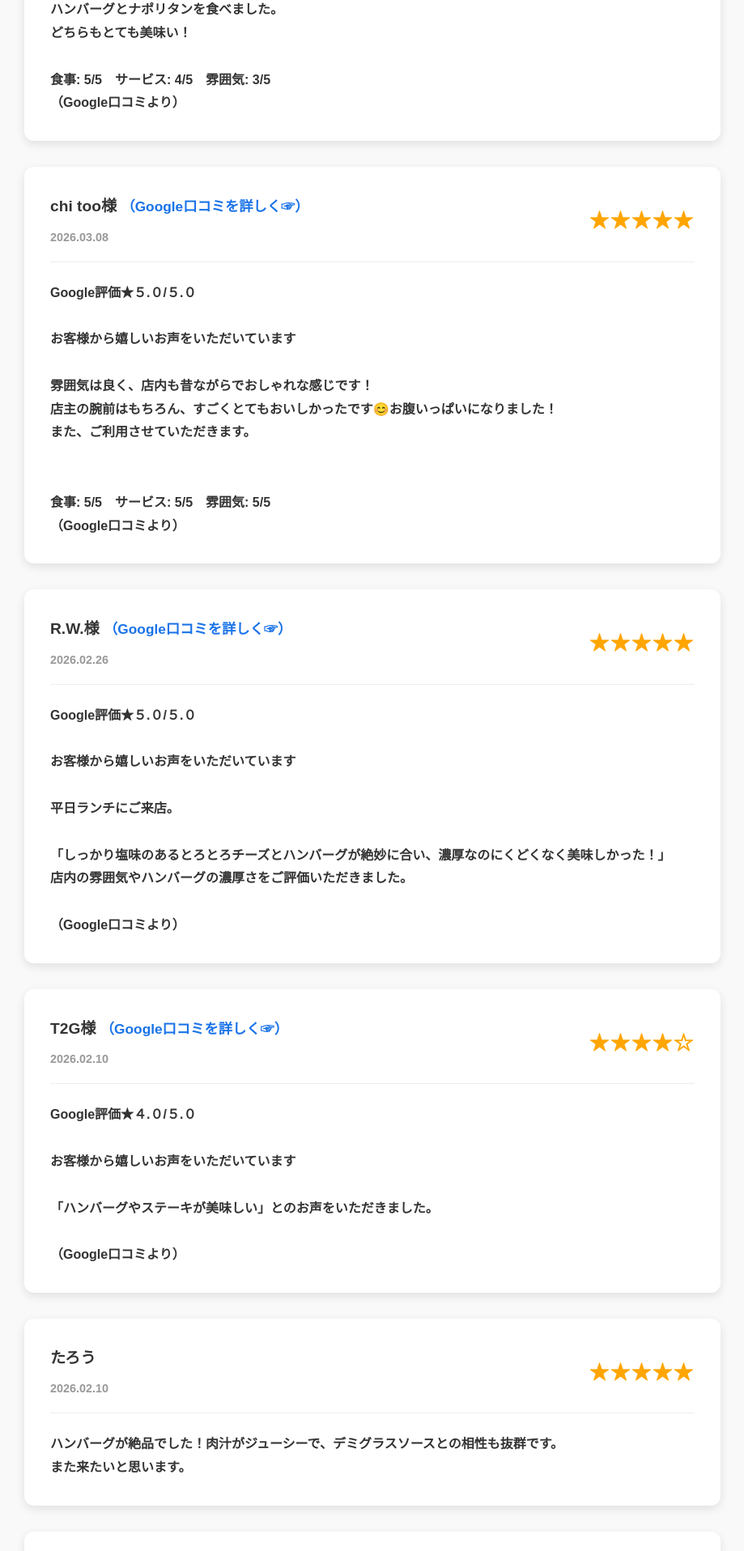
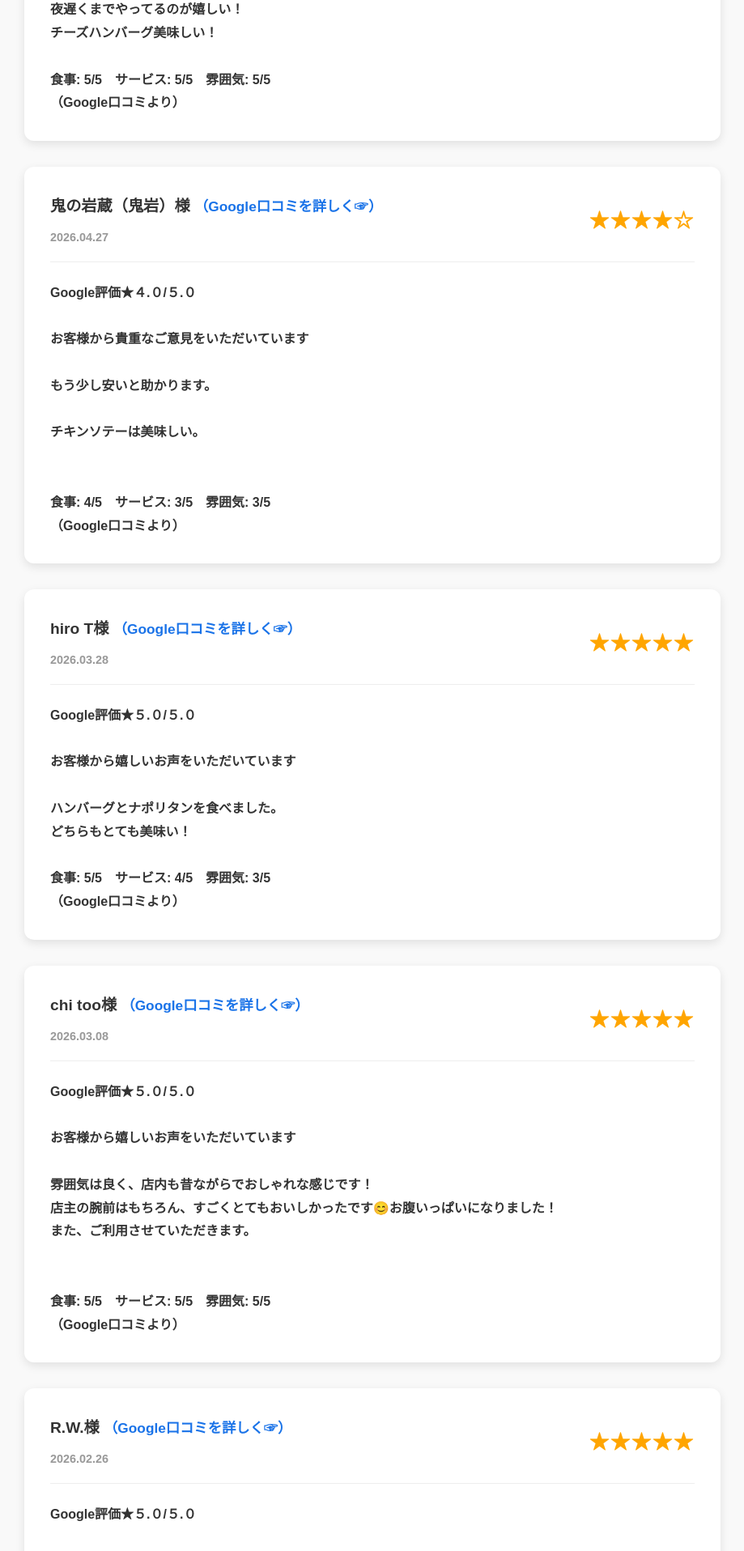
Before and after one commit to sakonkazuhiro/SRM, a Next.js app: page /reviews in a window 1280 px wide. Shown: the part 874-2790 px from the top of the page at 81% size, without its empty margins (180-1099 px from the left). Built offline with nearby package versions, Linux system fonts and the light colour scheme.

Commit message:
修正・追加

```diff
--- a/app/reviews/page.tsx
+++ b/app/reviews/page.tsx
@@ -25,6 +25,24 @@ type Review = {
 export default function Reviews() {
   // サンプル口コミデータ（手動で追加・編集可能）
   const [reviews] = useState<Review[]>([
+    {
+      id: 8,
+      nickname: 'BASTILLE Sir様',
+      date: '2026.04.28',
+      comment:
+        'Google評価★５.０/５.０\n\nお客様から嬉しいお声をいただいています\n\n夜遅くまでやってるのが嬉しい！\nチーズハンバーグ美味しい！\n\n食事: 5/5　サービス: 5/5　雰囲気: 5/5\n（Google口コミより）',
+      rating: 5,
+      sourceUrl: GOOGLE_REVIEWS_VIEW_URL,
+    },
+    {
+      id: 7,
+      nickname: '鬼の岩蔵（鬼岩）様',
+      date: '2026.04.27',
+      comment:
+        'Google評価★４.０/５.０\n\nお客様から貴重なご意見をいただいています\n\nもう少し安いと助かります。\nチキンソテーは美味しい。\n\n食事: 4/5　サービス: 3/5　雰囲気: 3/5\n（Google口コミより）',
+      rating: 4,
+      sourceUrl: GOOGLE_REVIEWS_VIEW_URL,
+    },
     {
       id: 6,
       nickname: 'hiro T様',
@@ -60,27 +78,6 @@ export default function Reviews() {
         'Google評価★４.０/５.０\n\nお客様から嬉しいお声をいただいています\n\n「ハンバーグやステーキが美味しい」とのお声をいただきました。\n（Google口コミより）',
       rating: 4,
       sourceUrl: GOOGLE_REVIEWS_VIEW_URL,
-    },
-    {
-      id: 3,
-      nickname: 'たろう',
-      date: '2026.02.10',
-      comment: 'ハンバーグが絶品でした！肉汁がジューシーで、デミグラスソースとの相性も抜群です。また来たいと思います。',
-      rating: 5,
-    },
-    {
-      id: 4,
-      nickname: 'さくら',
-      date: '2026.02.07',
-      comment: '国産和牛のステーキをいただきました。柔らかくて美味しかったです。店内の雰囲気も良く、落ち着いて食事できました。',
-      rating: 5,
-    },
-    {
-      id: 5,
-      nickname: 'けんじ',
-      date: '2026.02.05',
-      comment: 'ランチで利用しました。ボリュームもあり、コスパが良いです。スタッフの方も親切でした。',
-      rating: 4,
     },
   ])
 
```
